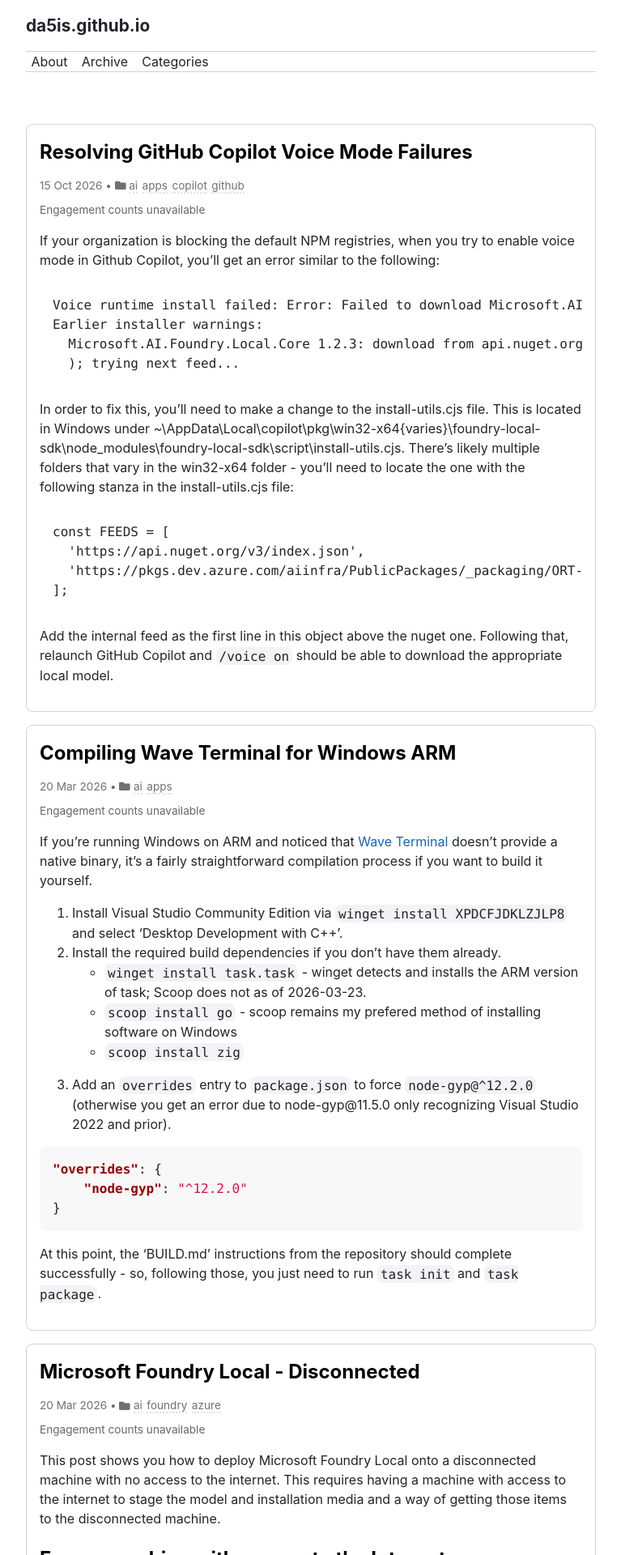
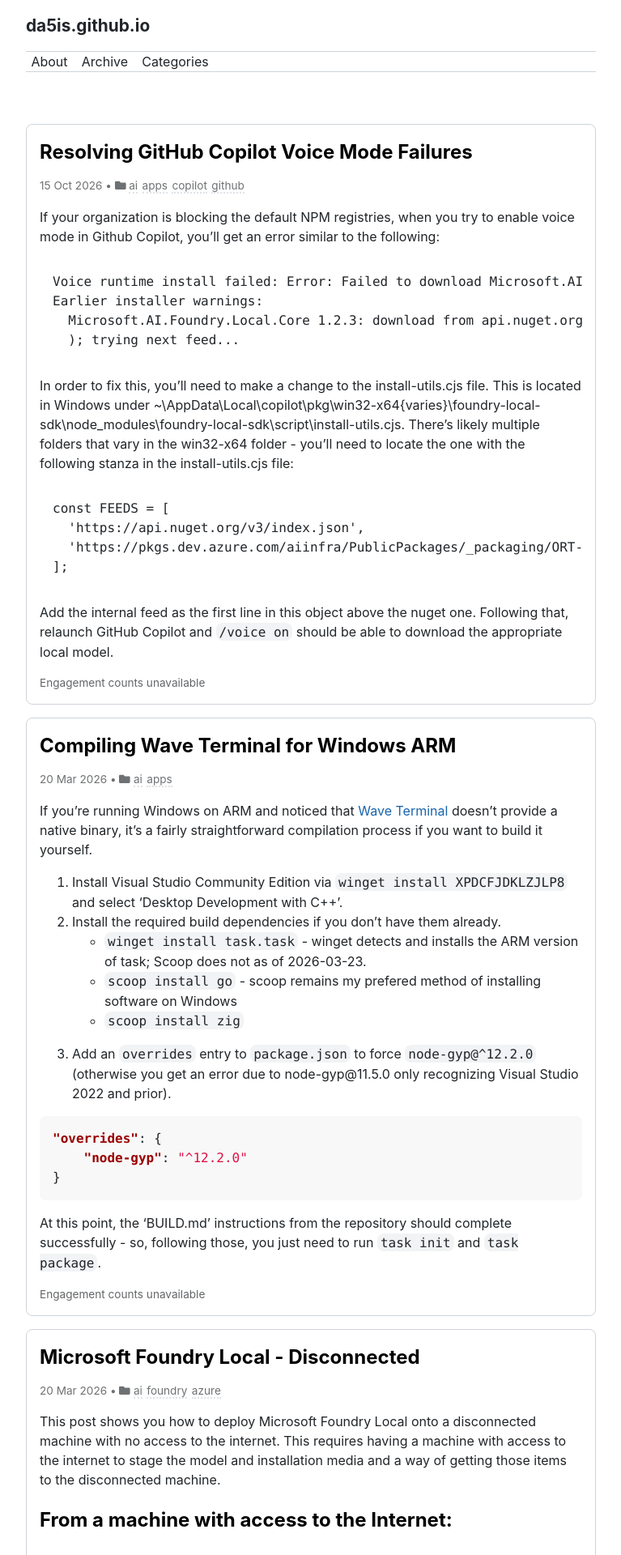
Before and after one commit to da5is/da5is.github.io, a Jekyll site: the page built from index.html, in a window 1280 px wide. Shown: the top 1920 px of the page at 81% size, without its empty margins (256-1023 px from the left). Built offline with Jekyll 4.4.1, drawn with Linux system fonts in a browser that asks for light colours; nearby versions of some CDN libraries; the list of posts is cut into pages by our own code; some of the changed text lies outside the part shown.

Commit message:
Move timeline engagement below posts
Co-authored-by: Copilot App <223556219+Copilot@users.noreply.github.com>

Copilot-Session: 16cb6dbe-51ed-421a-9fc4-8964af285008

```diff
--- a/_includes/post-engagement.html
+++ b/_includes/post-engagement.html
@@ -1,10 +1,10 @@
-<div class="post-engagement" data-post-engagement data-post-url="{{ include.post.url | absolute_url }}" hidden>
-  <span class="post-engagement-stat">
+<div class="post-engagement{% if include.timeline %} post-engagement--timeline{% endif %}" data-post-engagement data-post-url="{{ include.post.url | absolute_url }}" hidden>
+  <a class="post-engagement-stat" href="{{ include.post.url | relative_url }}{% if include.post.comments != false %}#comments{% endif %}">
     <i class="post-engagement-icon fas fa-heart" aria-hidden="true"></i>
     <span data-like-count>0</span> likes
-  </span>
-  <span class="post-engagement-stat">
+  </a>
+  <a class="post-engagement-stat" href="{{ include.post.url | relative_url }}{% if include.post.comments != false %}#comments{% endif %}">
     <i class="post-engagement-icon fas fa-comment" aria-hidden="true"></i>
     <span data-comment-count>0</span> comments
-  </span>
+  </a>
 </div>
--- a/_layouts/home.html
+++ b/_layouts/home.html
@@ -19,16 +19,10 @@ layout: default
         <time datetime="{{ post.date | date_to_xmlschema }}">{{ post.date | date_to_string }}</time>
         {% include post-categories.html post=post %}
       </div>
-      {% include post-engagement.html post=post %}
-
-      <p class="post-excerpt">
-        <!-- {% if post.description %}
-          {{ post.description | strip_html }}
-        {% else %}
-          {{ post.excerpt | strip_html }}
-        {% endif %} -->
+      <div class="post-excerpt">
         {{ post.content }}
-      </p>
+      </div>
+      {% include post-engagement.html post=post timeline=true %}
     </div>
   {% endfor %}
 </div>
--- a/_layouts/post.html
+++ b/_layouts/post.html
@@ -48,7 +48,9 @@ layout: default
   {{ content }}
 
   {% if page.comments != false %}
-    {% include giscus.html %}
+    <div id="comments">
+      {% include giscus.html %}
+    </div>
   {% endif %}
 </article>
 
--- a/_sass/monophase/_layout.scss
+++ b/_sass/monophase/_layout.scss
@@ -75,6 +75,11 @@
     border-radius: var(--border-radius);
 
     .post-excerpt {
+      margin-bottom: 0;
+    }
+
+    > .post-engagement--timeline {
+      margin-top: var(--spacer);
       margin-bottom: 0;
     }
   }
```
